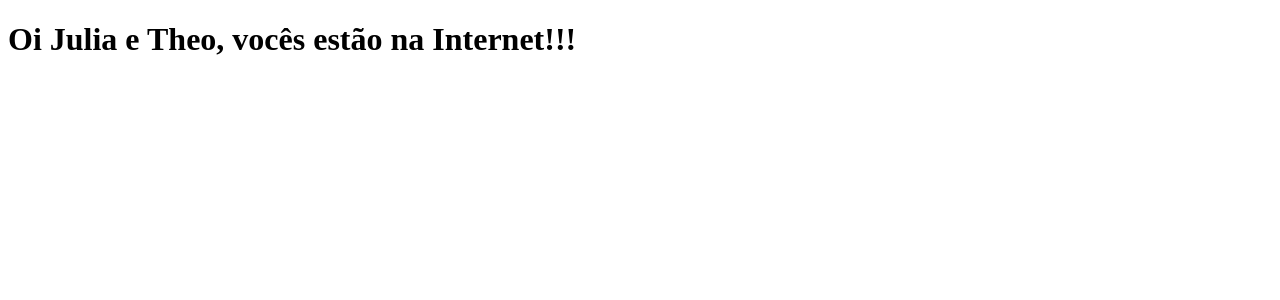
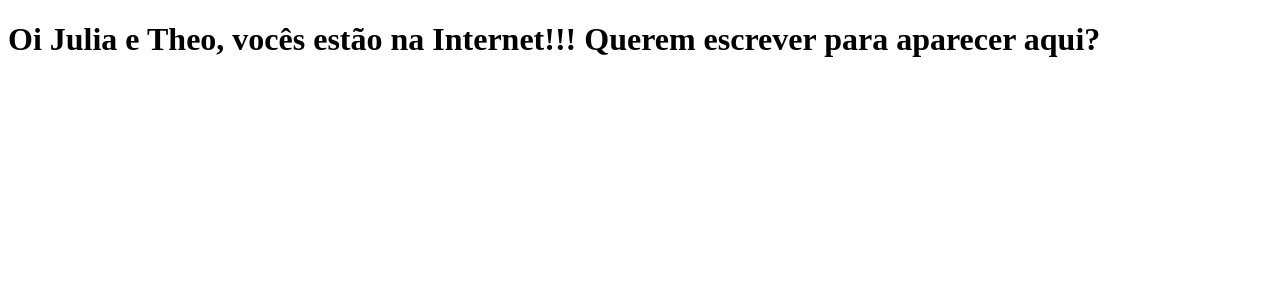
Before and after one commit to lakatom/tabnews-clone, a Next.js app: page / in a window 1280 px wide. Shown: the top 300 px of the page. Built offline with nearby package versions, Linux system fonts and the light colour scheme.

Commit message:
alterar a frase

```diff
--- a/pages/index.js
+++ b/pages/index.js
@@ -1,4 +1,4 @@
 function Home(){
-    return <h1>Oi Julia e Theo, vocês estão na Internet!!!</h1>
+    return <h1>Oi Julia e Theo, vocês estão na Internet!!! Querem escrever para aparecer aqui?</h1>
 }
 export default Home;
```
